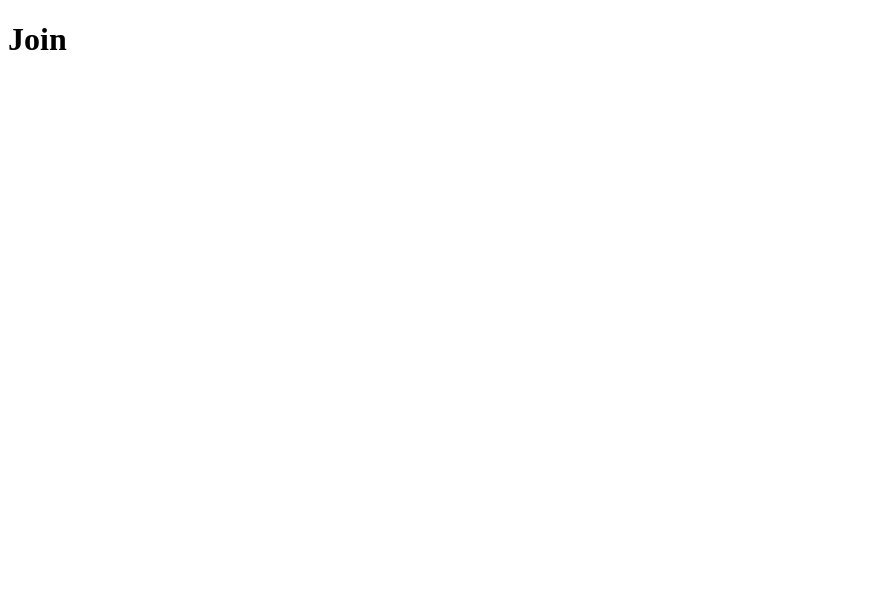
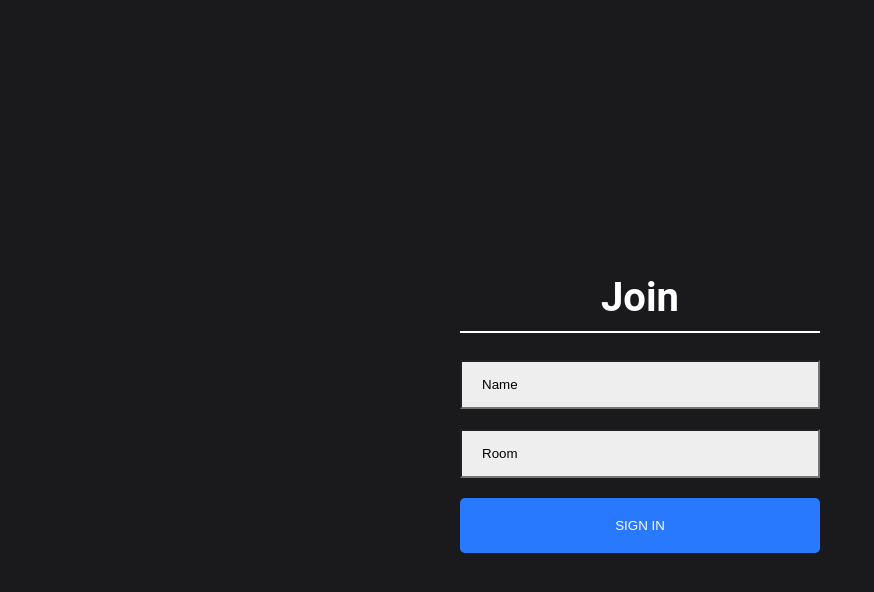
Before and after one commit to ZachJohn64/chatApp, a React (Create React App) app in the folder client/: page / in a window 1280 px wide. Shown: the top 592 px of the page, without its empty margins (0-874 px from the left). Built offline with nearby package versions, Linux system fonts and the light colour scheme.

Commit message:
finished Join

```diff
--- a/client/package.json
+++ b/client/package.json
@@ -12,6 +12,7 @@
     "react-dom": "^16.13.0",
     "react-emoji": "^0.5.0",
     "react-router": "^5.1.2",
+    "react-router-dom": "^5.1.2",
     "react-scripts": "3.4.0",
     "react-scroll-to-bottom": "^1.3.2",
     "socket.io-client": "^2.3.0"
--- a/client/src/App.js
+++ b/client/src/App.js
@@ -1,7 +1,7 @@
 import React from 'react';
 import { BrowserRouter as Router, Route} from 'react-router-dom';
-import Join from './components/Join';
-import Chat from './components/Chat';
+import Join from './components/Join/Join';
+import Chat from './components/Chat/Chat';
 
 const App = () => (
     <Router>
--- a/client/src/components/Join.js
+++ /dev/null
@@ -1,9 +0,0 @@
-import React from 'react';
-
-const Join = () => {
-    return (
-        <h1>Join</h1>
-    )
-}
-
-export default Join
--- /dev/null
+++ b/client/src/components/Join/Join.css
@@ -0,0 +1,109 @@
+html, body {
+    font-family: 'Roboto', sans-serif;
+    padding: 0;
+    margin: 0;
+  }
+
+  #root {
+    height: 100vh;
+  }
+
+  * {
+    box-sizing: border-box;
+  }
+
+  .joinOuterContainer {
+    display: flex;
+    justify-content: center;
+    text-align: center;
+    height: 100vh;
+    align-items: center;
+    background-color: #1A1A1D;
+  }
+
+  .joinInnerContainer {
+    width: 20%;
+  }
+
+  input[type='text'] {
+      background-color: #eee;
+      color: #000;
+  }
+
+  ::placeholder { /* Chrome, Firefox, Opera, Safari 10.1+ */
+    color: black;
+    opacity: 1; /* Firefox */
+  }
+
+  :-ms-input-placeholder { /* Internet Explorer 10-11 */
+    color: black;
+  }
+
+  ::-ms-input-placeholder { /* Microsoft Edge */
+    color: black;
+  }
+
+  .joinInput {
+    border-radius: 0;
+    padding: 15px 20px;
+    width: 100%;
+    background-color: #fff;
+
+  }
+
+  .heading {
+    color: white;
+    font-size: 2.5em;
+    padding-bottom: 10px;
+    border-bottom: 2px solid white;
+  }
+
+  .button {
+      color: #fff !important;
+      text-transform: uppercase;
+      text-decoration: none;
+      background: #2979FF;
+      padding: 20px;
+      border-radius: 5px;
+      display: inline-block;
+      border: none;
+      width: 100%;
+  }
+
+  .mt-20 {
+    margin-top: 20px;
+  }
+
+  @media (min-width: 481px) and (max-width: 767px) {
+    .joinOuterContainer {
+        height: 100%;
+      }
+
+      .joinInnerContainer {
+        width: 280px;
+      }
+  }
+
+  @media (min-width: 320px) and (max-width: 480px) {
+    .joinOuterContainer {
+      height: 100%;
+    }
+
+    .joinInnerContainer {
+      width: 90%;
+    }
+  }
+
+  @media (min-width: 768px) {
+    .joinOuterContainer {
+      height: 100%;
+    }
+
+    .joinInnerContainer {
+      width: 360px;;
+    }
+  }
+
+  button:focus {
+    outline: 0;
+  }
--- /dev/null
+++ b/client/src/components/Join/Join.js
@@ -0,0 +1,23 @@
+import React, { useState } from 'react';
+import { Link } from 'react-router-dom';
+import './Join.css'
+
+const Join = () => {
+    const [name, setName] = useState('');
+    const [room, setRoom] = useState('');
+
+    return (
+        <div className="joinOuterContainer">
+            <div className="joinInnerContainer">
+                <h1 className="heading">Join</h1>
+                <div><input placeholder="Name" className="joinInput" type="text" onChange={(event) => setName(event.target.value)} /></div>
+                <div><input placeholder="Room" className="joinInput mt-20" type="text" onChange={(event) => setRoom(event.target.value)} /></div>
+                <Link onClick={(event) => (!name || !room) ? event.preventDefault() : null} to={`/chat?name=${name}&room=${room}`}>
+                    <button className="button mt-20">Sign In</button>
+                </Link>
+            </div>
+        </div>
+    )
+}
+
+export default Join
```
Also changed, not shown: client/src/components/Chat/Chat.css (added), client/src/components/Chat/Chat.js (renamed from client/src/components/Chat.js), 1 other file (tests, documents, lock files or other folders).
